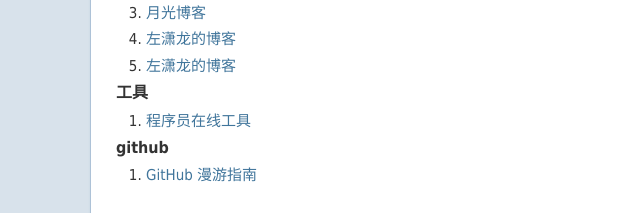
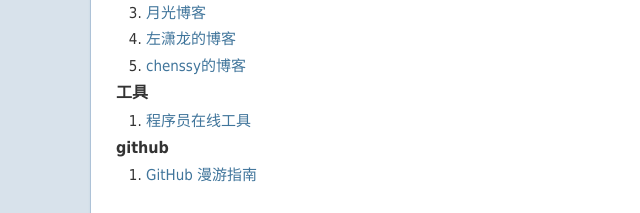
Before and after one commit to zhaoguhong/zhaoguhong.github.io, a plain HTML site: page 2017/10/19/学习站点/index.html in a window 1280 px wide. Shown: the part 492-705 px from the top of the page, 0-640 px from the left. Drawn offline with Linux system fonts and the light colour scheme; some packages are replaced by stand-ins of ours; a script that the page names is missing; a web font is replaced by a local one.

Commit message:
Site updated: 2017-10-20 15:53:16

```diff
--- a/2017/10/19/学习站点/index.html
+++ b/2017/10/19/学习站点/index.html
@@ -3,7 +3,7 @@
 <li><a href="https://www.liaoxuefeng.com/" target="_blank" rel="external">廖雪峰的官方网站</a></li>
 <li><a href="http://www.williamlong.info/" target="_blank" rel="external">月光博客</a></li>
 <li><a href="http://www.zuoxiaolong.com/" target="_blank" rel="external">左潇龙的博客</a></li>
-<li><a href="http://cmsblogs.com/" target="_blank" rel="external">左潇龙的博客</a></li>
+<li><a href="http://cmsblogs.com/" target="_blank" rel="external">chenssy的博客</a></li>
 </ol>
 <h3 id="工具"><a href="#工具" class="headerlink" title="工具"></a>工具</h3><ol>
 <li><a href="http://www.ofmonkey.com/" target="_blank" rel="external">程序员在线工具</a></li>
```
